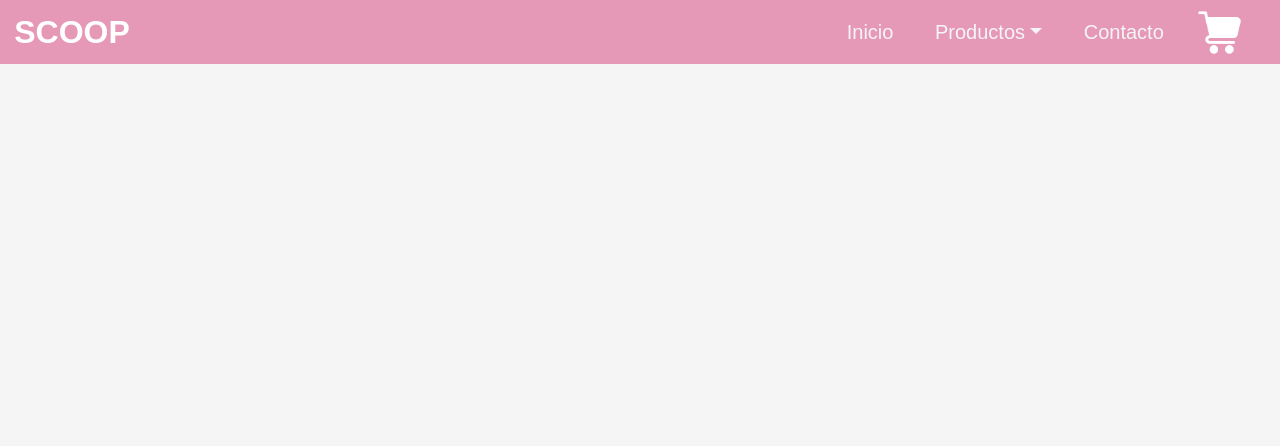
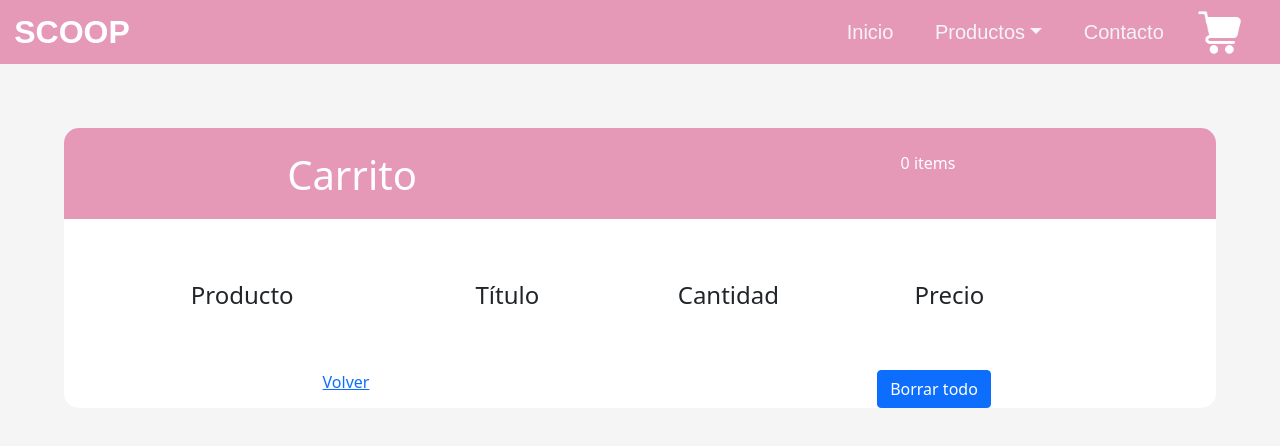
Before and after one commit to AlexisBaladon/React-Ecommerce-SCOOP, a React (Create React App) app: page /cart in a window 1280 px wide. Shown: the top 446 px of the page. Built offline with nearby package versions, Linux system fonts and the light colour scheme.

Commit message:
funcionalidades basicas de carrito y primeros estilos

```diff
--- /dev/null
+++ b/src/components/cart/cart.css
@@ -0,0 +1,38 @@
+#container-cart {
+  overflow: hidden;
+  border-radius: 15px;
+  background-color: white;
+  margin: 5% 5% 5% 5%;
+}
+
+/* Title */
+
+#title-cart {
+  color: white;
+  margin: 0;
+  padding: 2% 0 1% 0;
+  background-color: var(--main-color);
+}
+
+/* Column names */
+
+#column-names-cart {
+  padding: 5% 5% 5% 5%;
+  font-size:x-large;
+}
+
+/* Items */
+
+.item-cart {
+  padding: 0% 5% 0% 5%;
+}
+
+.item-cart img {
+  border-color: whitesmoke;
+  border-style: solid;
+}
+
+.item-price-cart {
+  font-size: larger;
+  color: var(--main-dark-color)
+}
--- a/src/components/cart/cart.tsx
+++ b/src/components/cart/cart.tsx
@@ -1,5 +1,9 @@
 import React, { useContext } from 'react'
+import { Button, Col, Row } from 'react-bootstrap';
+import { Link } from 'react-router-dom';
 import { CartContext } from '../../context/cartContext';
+
+import './cart.css'
 
 const Cart = () => {
   const cartData = useContext(CartContext);
@@ -7,19 +11,46 @@ const Cart = () => {
 
   return (
     <div>
+      <Col id="container-cart">
+        <Row id="title-cart">
+          <Col> <h1>Carrito</h1> </Col>
+          <Col> {items.length} items </Col>
+        </Row>
+        <Row id="column-names-cart">
+          <Col md="3"> Producto </Col>
+          <Col md="3"> Título </Col>
+          <Col md="2"> Cantidad </Col>
+          <Col md="3"> Precio </Col>
+          <Col md="2"></Col>
+        </Row>
+        <Row id="items-cart-container">
         {items.map((it) => {
-
           //item destructuring
-        const [id, title, amount] : [number, string, number] =
-        [it.id, it.getTicketTitle(), it.amount];
+          const [id, title, pictureUrl, price, amount] :
+                [number, string, string, number, number] =
+                [it.id, it.getTicketTitle(), it.pictureUrl, it.price, it.amount];
 
           return (
             <div key={id + title}>
-            <h1>{title}</h1>
-            <h2>{amount}</h2>
+            <Row className="item-cart">
+              <Col md="3"> <img width="150px" src={pictureUrl} alt="Item" /> </Col>
+              <Col md="3"> {title} </Col>
+              <Col md="2"> {amount} </Col>
+              <Col md="3"> <h5 className="item-price-cart">{price*amount}US$</h5></Col>
+              <Col md="1"> <Button onClick={() => cartData.deleteItem(it)}>X</Button> </Col>
+            </Row>
+            <hr />
             </div>
           )
         })}
+        </Row>
+        <Row id="footer-cart" className="justify-content-start d-flex">
+          <Col> <Link to="/"> Volver </Link> </Col>
+          <Col> <Button onClick={cartData.deleteAllItems}>Borrar todo</Button> </Col>
+        </Row>
+      </Col>
+
+
 
     </div>
   )
--- /dev/null
+++ b/src/components/cart/cartContainer.tsx
@@ -0,0 +1,10 @@
+import React from 'react'
+import Cart from './cart'
+
+const CartContainer = () => {
+  return <>
+    <Cart />
+  </>
+}
+
+export default CartContainer
--- a/src/components/items/detail/itemDetail.tsx
+++ b/src/components/items/detail/itemDetail.tsx
@@ -10,9 +10,9 @@ import ItemShowCase from '../../../dataTypes/itemShowcase';
 import ItemCategory from '../../../dataTypes/category';
 import ProductDetail from '../../../dataTypes/ProductDetail';
 import { createTicket } from '../../../helpers/itemFactory';
+import ProductDetailSimple from '../../../dataTypes/ProductDetailSimple';
 
 import './itemDetail.css';
-import ProductDetailSimple from '../../../dataTypes/ProductDetailSimple';
 
 interface IProps {
   item: ItemShowCase;
@@ -44,14 +44,8 @@ const ItemDetail: React.FC<IProps> = ({item}: IProps) => {
   const [first, setfirst] = useState<boolean>(false);
 
   useEffect(() => {
-    setfirst(cartContext.isInCart(itemId, productDetail))
-  })
-
-  useEffect(() => {
-    console.log(productDetail)
     setfirst(cartContext.isInCart(itemId, productDetail));
   }, [productDetail])
-
 
   //Add to cart
   const onAdd = (productCount: number): void => {
@@ -100,7 +94,7 @@ const ItemDetail: React.FC<IProps> = ({item}: IProps) => {
             <div id="bottom-info-item-detail">
               <p id="stock-item-detail">Stock: {stock}</p>
               <Row className = "item-count-container ">
-                {/* Dynamically selected component*/ console.log("elige: "+cartContext.isInCart(itemId, productDetail) )}
+                {/* Dynamically selected component*/}
                 {first ?
                 <>
                   <div style={{fontStyle:"italic"}}>
--- a/src/context/cartContext.tsx
+++ b/src/context/cartContext.tsx
@@ -35,7 +35,7 @@ const CartProvider: React.FC<{}> = ({children}) => {
 
   const deleteItem = (deletedItem: ItemTicket): void => {
     setCartItems(cartItems.filter((it: ItemTicket) => {
-      return it.equals(deletedItem) && !deletedItem.sameProductAs(it)
+      return !(it.equals(deletedItem) && it.sameProductAs(deletedItem));
     }));
   }
 
@@ -44,7 +44,6 @@ const CartProvider: React.FC<{}> = ({children}) => {
   }
 
   const isInCart = (itemId: number, productDetail: ProductDetail): boolean => {
-    console.log(cartItems)
     return cartItems.some((it) => it.id === itemId && it.sameDetails(productDetail));
   }
 
--- a/src/routes/routes.tsx
+++ b/src/routes/routes.tsx
@@ -1,10 +1,11 @@
 import { useState } from "react";
 import { BrowserRouter, Routes as Switch, Route } from "react-router-dom";
+
 import NavBar from "../components/navbar/navbar";
 import ItemDetailContainer from "../components/items/detail/itemDetailContainer";
 import ItemListContainer from "../components/items/list/itemListContainer";
 import Error404 from "../components/errors/error404/error404";
-import Cart from "../components/cart/cart";
+import CartContainer from "../components/cart/cartContainer";
 
 const Routes = () => {
 
@@ -22,7 +23,7 @@ const Routes = () => {
           <Route path="/"             element={<ItemListContainer                    /> } />
           <Route path="/category/:id" element={<ItemListContainer                    /> } />
           <Route path="/item/:id"     element={<ItemDetailContainer                  /> } />
-          <Route path="/cart"         element={<Cart                                 /> } />
+          <Route path="/cart"         element={<CartContainer                                 /> } />
           <Route path="*"             element={<Error404 setHasNavbar={setHasNavbar} /> } />
         </Switch>
       </BrowserRouter>
```
Lines whose indentation alone changed are shown as unchanged.
